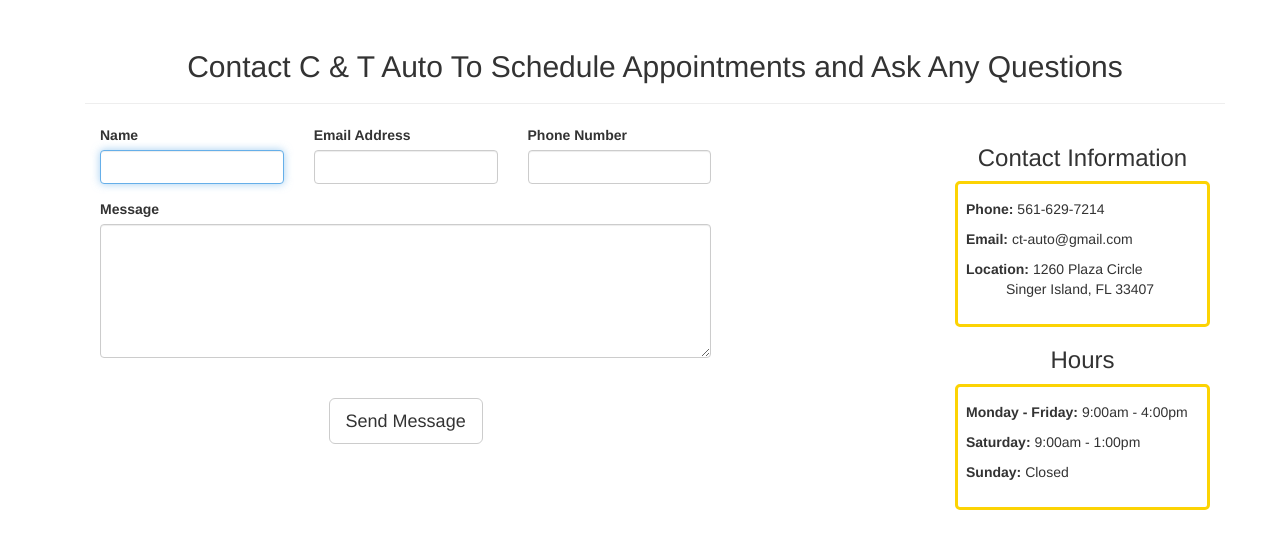
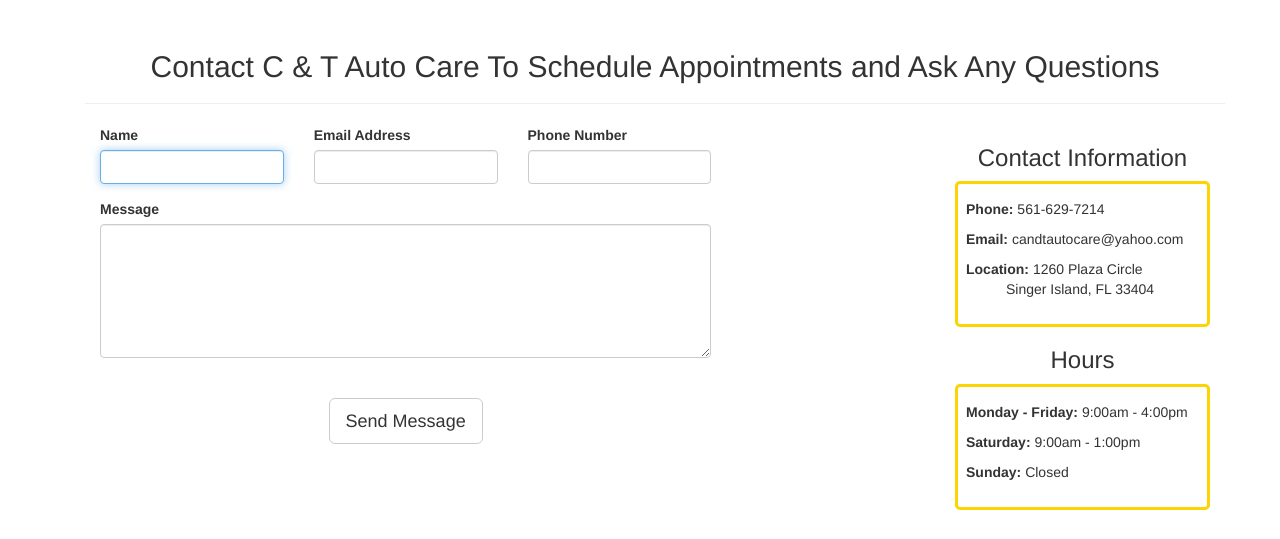
Before and after one commit to johnsonj561/CT-Auto, a PHP site: page /view/contact.php in a window 1280 px wide. Shown: the part 60-599 px from the top of the page. Run offline with PHP 8.4, Linux system fonts and the light colour scheme.

Commit message:
Email Update

```diff
--- a/view/contact.php
+++ b/view/contact.php
@@ -4,11 +4,11 @@
     <meta charset="utf-8">
     <meta http-equiv="X-UA-Compatible" content="IE=edge">
     <meta name="viewport" content="width=device-width, initial-scale=1">
-    <meta name="description" content="Contact C & T Auto to schedule appointments or ask any questions regarding your vehicle's reapirs.">
+    <meta name="description" content="Contact C & T Auto Care to schedule appointments or ask any questions regarding your vehicle's reapirs.">
     <meta name="author" content="C & T Auto">
     <meta name="ROBOTS" content="INDEX, FOLLOW">
     <link rel="icon" type="image/x-icon" href="../img/wrench-gear-favicon-16-16.png" />
-    <title>C &amp; T Auto | Contact</title>
+    <title>C &amp; T Auto Care | Contact</title>
     <!-- Bootstrap Core CSS -->
     <link href="../css/bootstrap.min.css" rel="stylesheet">
     <!-- Custom CSS -->
@@ -23,7 +23,7 @@
           <div class="box">
             <div class="col-lg-12">
               <br>
-              <h2 class="intro-text text-center">Contact C &amp; T Auto To Schedule Appointments and Ask Any Questions</h2>
+              <h2 class="intro-text text-center">Contact C &amp; T Auto Care To Schedule Appointments and Ask Any Questions</h2>
               <hr class="paragraph-divier">
               <div class="col-lg-7">
 
@@ -68,13 +68,13 @@
                     <a href="tel:+15619097795" class="contact-link">561-629-7214</a>
                   </p>
                   <p><strong>Email: </strong>
-                    <a href="mailto:name@example.com" class="contact-link">ct-auto@gmail.com</a>
+                    <a href="mailto:name@example.com" class="contact-link">candtautocare@yahoo.com</a>
                   </p>
                   <p><strong>Location:</strong>
                     <a class="contact-link" target="_blank"
                        href="https://www.google.com/maps/place/1260+Plaza+Cir,+West+Palm+Beach,+FL+33404/data=!4m2!3m1!1s0x88d8d4f234f64211:0x4292d655348e98bb?sa=X&ved=0CB0Q8gEwAGoVChMI0dLBtKexxwIVCJ2ACh12iQok">1260 Plaza Circle</a>
                   </p>
-                  <p class="location-line-2">Singer Island, FL 33407</p>
+                  <p class="location-line-2">Singer Island, FL 33404</p>
                 </div>
               </div>
               <div class="col-lg-3">
```
